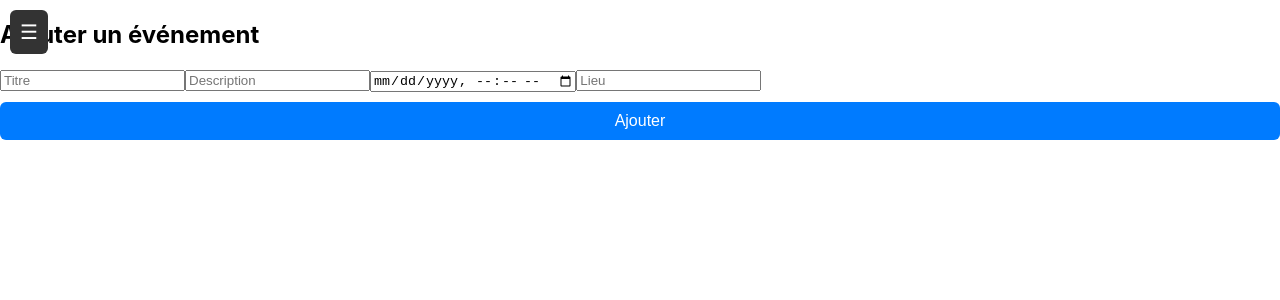
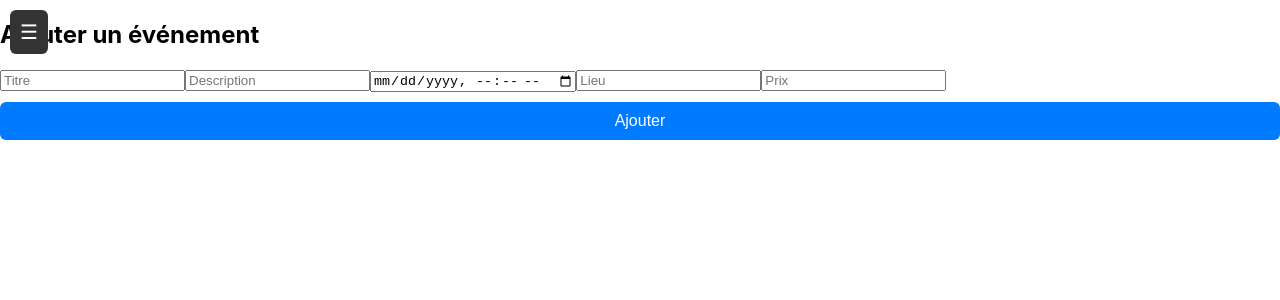
Before and after one commit to Alakan/systeme-reservation-jo, a React (Create React App) app in the folder systeme-reservation-jo-frontend/: page /admin/ajouter-evenement in a window 1280 px wide. Shown: the top 300 px of the page. Built offline with nearby package versions, Linux system fonts and the light colour scheme; sample sign-in values are in the browser's storage.

Commit message:
Adaptation déployement

```diff
--- a/systeme-reservation-jo-frontend/src/pages/AjouterEvenement.js
+++ b/systeme-reservation-jo-frontend/src/pages/AjouterEvenement.js
@@ -9,6 +9,7 @@ function AjouterEvenement() {
     description: "",
     dateEvenement: "",
     lieu: "",
+    prix: ""  // Ajout de l'attribut "prix" afin de le transmettre au backend
   });
   const navigate = useNavigate();
 
@@ -19,15 +20,18 @@ function AjouterEvenement() {
   const handleSubmit = async (e) => {
     e.preventDefault();
     try {
-      // Si la valeur de dateEvenement contient plus de 16 caractères,
-      // cela signifie qu'elle fournit possiblement des secondes. On la tronque pour obtenir "yyyy-MM-ddTHH:mm".
+      // Si la valeur de dateEvenement contient plus de 16 caractères, on la tronque pour obtenir le format "yyyy-MM-ddTHH:mm"
       let dateStr = evenement.dateEvenement;
       if (dateStr.length > 16) {
         dateStr = dateStr.slice(0, 16);
       }
-      await api.post("evenements", { ...evenement, dateEvenement: dateStr }, {
-        headers: { Authorization: `Bearer ${localStorage.getItem("token")}` },
-      });
+      await api.post(
+        "evenements",
+        { ...evenement, dateEvenement: dateStr },
+        {
+          headers: { Authorization: `Bearer ${localStorage.getItem("token")}` },
+        }
+      );
       alert("Événement ajouté avec succès !");
       navigate("/admin");
     } catch (error) {
@@ -67,6 +71,14 @@ function AjouterEvenement() {
           onChange={handleChange}
           required
         />
+        <input
+          type="number"
+          step="0.01"
+          name="prix"
+          placeholder="Prix"
+          onChange={handleChange}
+          required
+        />
         <button type="submit">Ajouter</button>
       </form>
     </div>
```
